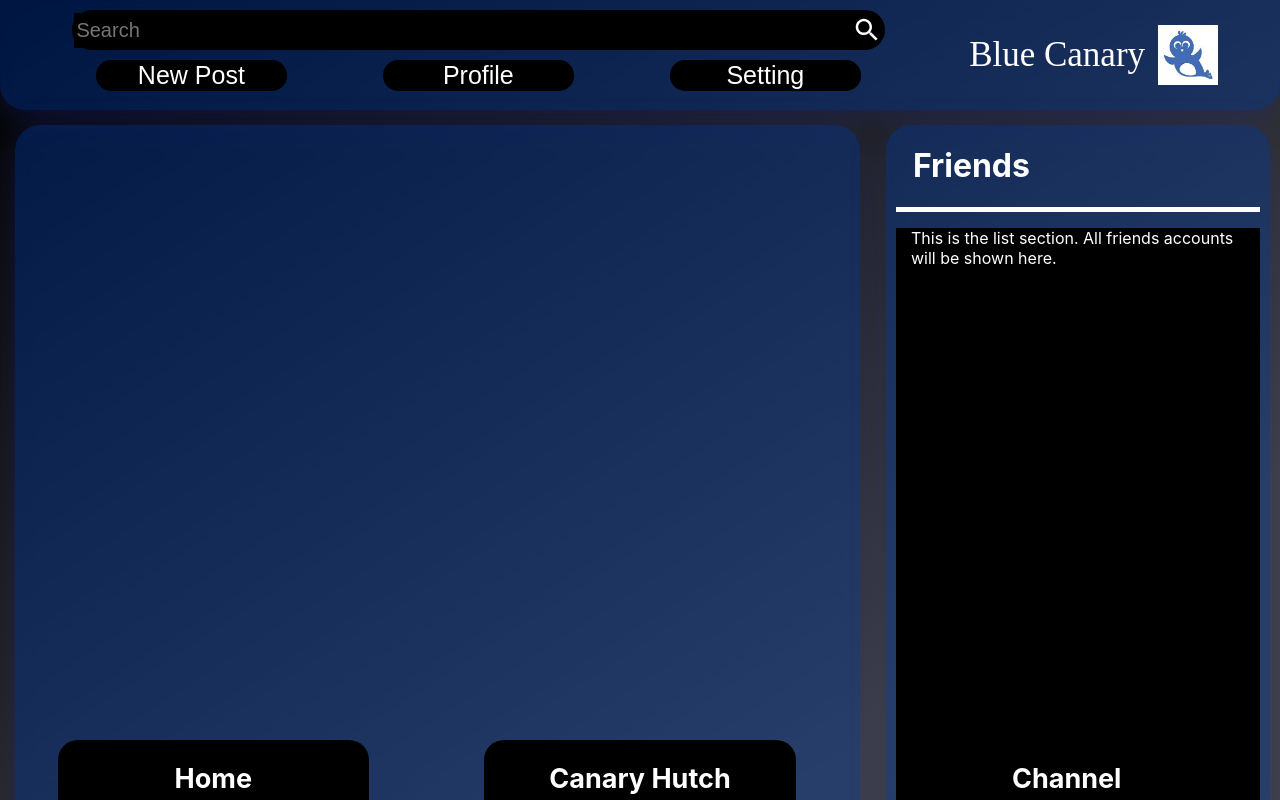
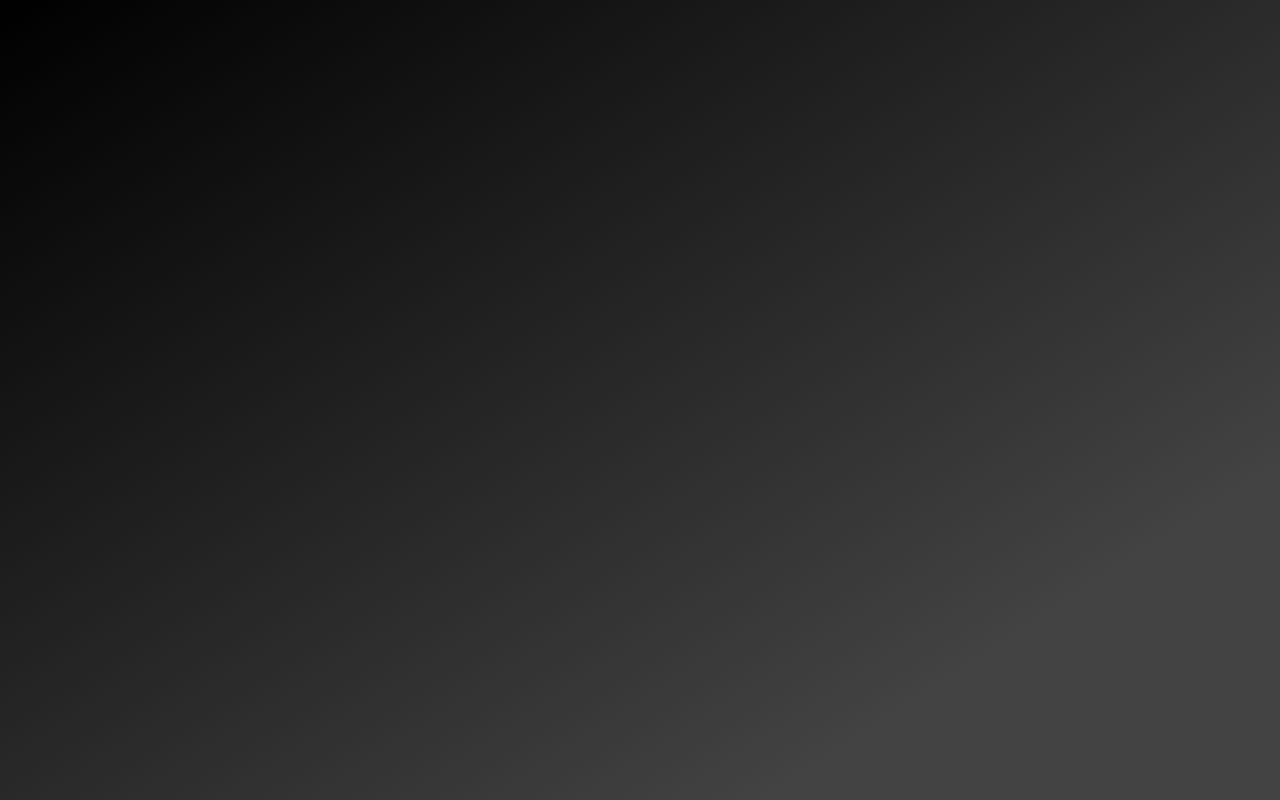
Before and after one commit to Dark-Dragon001/blue_canary, a React (Create React App) app: page /SignUp in a window 1280 px wide. Built offline with nearby package versions, Linux system fonts and the light colour scheme; the HTML template or start-up script is replaced by a standard one.

Commit message:
Blue Canary

```diff
--- a/src/App.js
+++ b/src/App.js
@@ -1,13 +1,18 @@
 
 import './App.css';
-import SignUp from "./pages/SignUp";
-import Login from "./pages/Login";
+import SignUp from "./pages/signup/SignUp";
+import Login from "./pages/login/Login";
 import Home from "./pages/home/Home";
 import TopBar from "./components/topbar/TopBar";
+import LeftBar from "./components/leftbar/LeftBar";
+import RightBar from "./components/rightbar/RightBar";
 
 function App() {
   return (
-          <Home />
+      <>
+
+      </>
+
 
 
   );
--- a/src/components/topbar/TopBar.jsx
+++ b/src/components/topbar/TopBar.jsx
@@ -1,5 +1,5 @@
 import "./TopBar.css";
-import Login from "../../pages/Login";
+import Login from "../../pages/login/Login";
 import {Search} from "@material-ui/icons";
 
 const TopBar = () => {
--- a/src/pages/home/Home.js
+++ b/src/pages/home/Home.js
@@ -1,6 +1,6 @@
 import "./Home.css";
 import TopBar from "../../components/topbar/TopBar";
-import Login from "../Login";
+import Login from "../login/Login";
 import DownBar from "../../components/downbar/DownBar";
 import RightBar from "../../components/rightbar/RightBar";
 import LeftBar from "../../components/leftbar/LeftBar";
--- a/src/pages/Login.css
+++ b/src/pages/login/Login.css
@@ -58,6 +58,7 @@
     width: 80%;
     margin-top: 15px;
     margin-bottom: 15px;
+    background-color: white;
 }
 
 .links
--- a/src/pages/Login.js
+++ b/src/pages/login/Login.js
@@ -2,7 +2,7 @@ import "./Login.css"
 import {BrowserRouter as Router, Link, Route} from "react-router-dom";
 import {Routes} from "react-router";
 import {useEffect, useState} from "react";
-import SignUp from "./SignUp";
+import SignUp from "../signup/SignUp";
 import {render} from "react-dom";
 
 
@@ -34,7 +34,7 @@ const Login = () => {
                             <Link to="/SignUp"> Sign Up </Link>
                         </nav>
                         <Routes>
-                            <Route path="/SignUp" element={SignUp} />
+                            <Route path="/SignUp" element={<SignUp />} />
                         </Routes>
                     </Router>
                 </div>
--- a/src/pages/SignUp.js
+++ b/src/pages/signup/SignUp.js
@@ -1,7 +1,7 @@
 import "./SignUp.css";
 import {BrowserRouter as Router, Link, Route} from "react-router-dom";
 import {Routes} from "react-router";
-import Login from "./Login";
+import Login from "../login/Login";
 
 const SignUp = () =>
 {
```
Also changed, not shown: src/pages/signup/SignUp.css (renamed from src/pages/SignUp.css).
